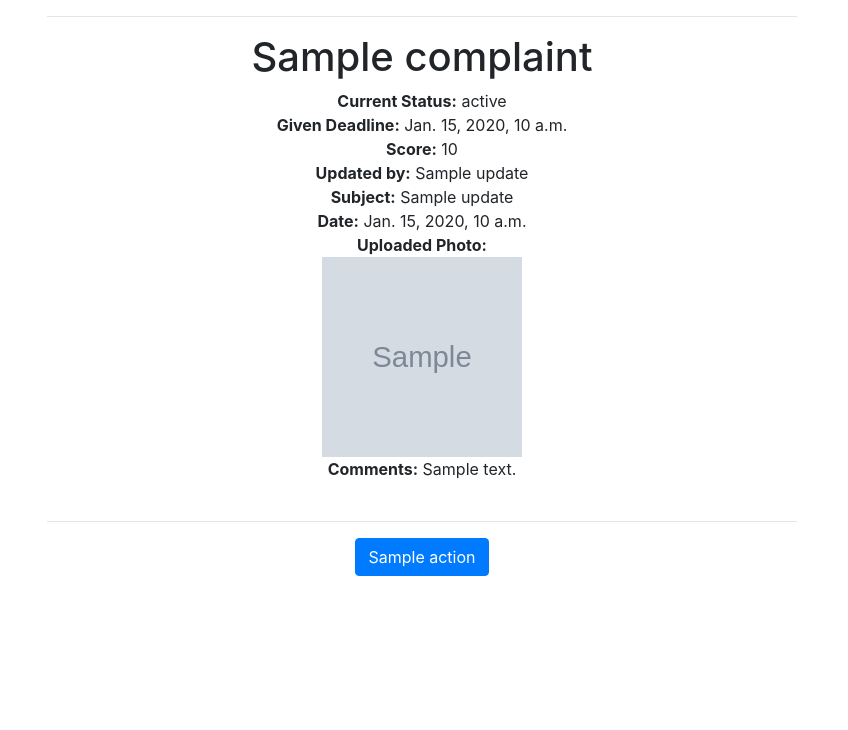
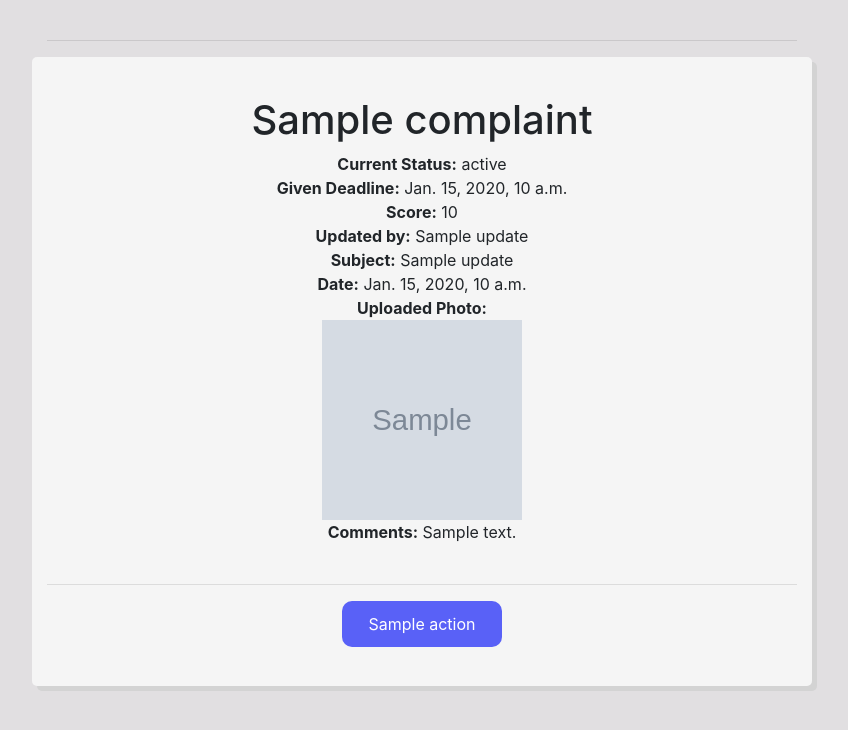
Before and after one commit to pjx98/TecWatch, a Django app: template singhealth/templates/view_complaint.html in a window 1280 px wide. Shown: the top 730 px of the page, without its empty margins (218-1066 px from the left). Run offline with Django 3.2, Linux system fonts and the light colour scheme; the template is opened without the code that fills it: most values are stand-ins (such as "Sample title", 1, 10 or a date in 2020); grey boxes marked "Sample" are stand-in pictures; some libraries are stand-ins or nearby versions.

Commit message:
updated up to before email ui

```diff
--- a/checklist/static/css/audit.css
+++ b/checklist/static/css/audit.css
@@ -8,7 +8,6 @@ button {
     text-align: center;
     text-decoration: none;
     display: inline-block;
-    font-size:1.5em;
 }
 button:hover {
     color: #FFBD44;
--- a/checklist/static/css/view_audit.css
+++ b/checklist/static/css/view_audit.css
@@ -1,6 +1,6 @@
 body {
     background-color: #E1DFE1;
-    font-size:1.5em;
+    font-size:1.25em;
 }
 
 h1 {
--- a/notification/static/css/email.css
+++ b/notification/static/css/email.css
@@ -0,0 +1,3 @@
+body {
+    background-color: #E1DFE1;
+}
--- a/notification/templates/email.html
+++ b/notification/templates/email.html
@@ -13,8 +13,9 @@
 
     <script src="https://ajax.googleapis.com/ajax/libs/jquery/3.3.1/jquery.min.js"></script>
 
+    <link rel="shortcut icon" href="#">
+
     {% load static %}
-    <!--<link rel="stylesheet" href="{% static 'css/view_checklist.css' %}">-->
     <link rel="stylesheet" href="{% static 'css/email.css' %}"
 
 </head>
--- a/singhealth/templates/view_complaint.html
+++ b/singhealth/templates/view_complaint.html
@@ -7,9 +7,13 @@
         integrity="sha384-MCw98/SFnGE8fJT3GXwEOngsV7Zt27NXFoaoApmYm81iuXoPkFOJwJ8ERdknLPMO" crossorigin="anonymous">
     <link rel="stylesheet" href="https://use.fontawesome.com/releases/v5.6.1/css/all.css"
         integrity="sha384-gfdkjb5BdAXd+lj+gudLWI+BXq4IuLW5IT+brZEZsLFm++aCMlF1V92rMkPaX4PP" crossorigin="anonymous">
-    <link rel='stylesheet' href="./assets/css/style.css">
+
+    <link rel="shortcut icon" href="#">
 
     <script src="https://ajax.googleapis.com/ajax/libs/jquery/3.3.1/jquery.min.js"></script>
+
+    {% load static %}
+    <link rel="stylesheet" href="{% static 'css/view_tenant.css' %}">
 </head>
 
 <body>
@@ -17,12 +21,13 @@
         <div class="d-flex justify-content-center h-100">
             <div class="user_card" style="width: 750px;">
                 <div class="row">
-                    <div class="col-12 text-center">
+                    <div class="col-12 text-center" >
+                    <br>
                         {% if identity == "Staff" %}
 
                         <form action="/singhealth/homestaff/" method="POST" id="idForm" enctype="multipart/form-data">
                             {% csrf_token %}
-                            <button type="submit" class="btn btn-primary" name="loginId"
+                            <button type="submit" class="btn btn-primary" id="returnbutton" name="loginId"
                                 value={{complaint.staff.username}} form="idForm">Return Home</button>
 
                         </form>
@@ -37,7 +42,7 @@
                         {% endif %}
                         <hr />
                     </div>
-                    <div class="col-12">
+                    <div class="col-12" id="complaintdiv">
                         <div class="row">
                             <div class="col-12 text-center">
                                 <h1>{{ complaint.subject }} </h1>
```
Also changed, not shown: db.sqlite3.
